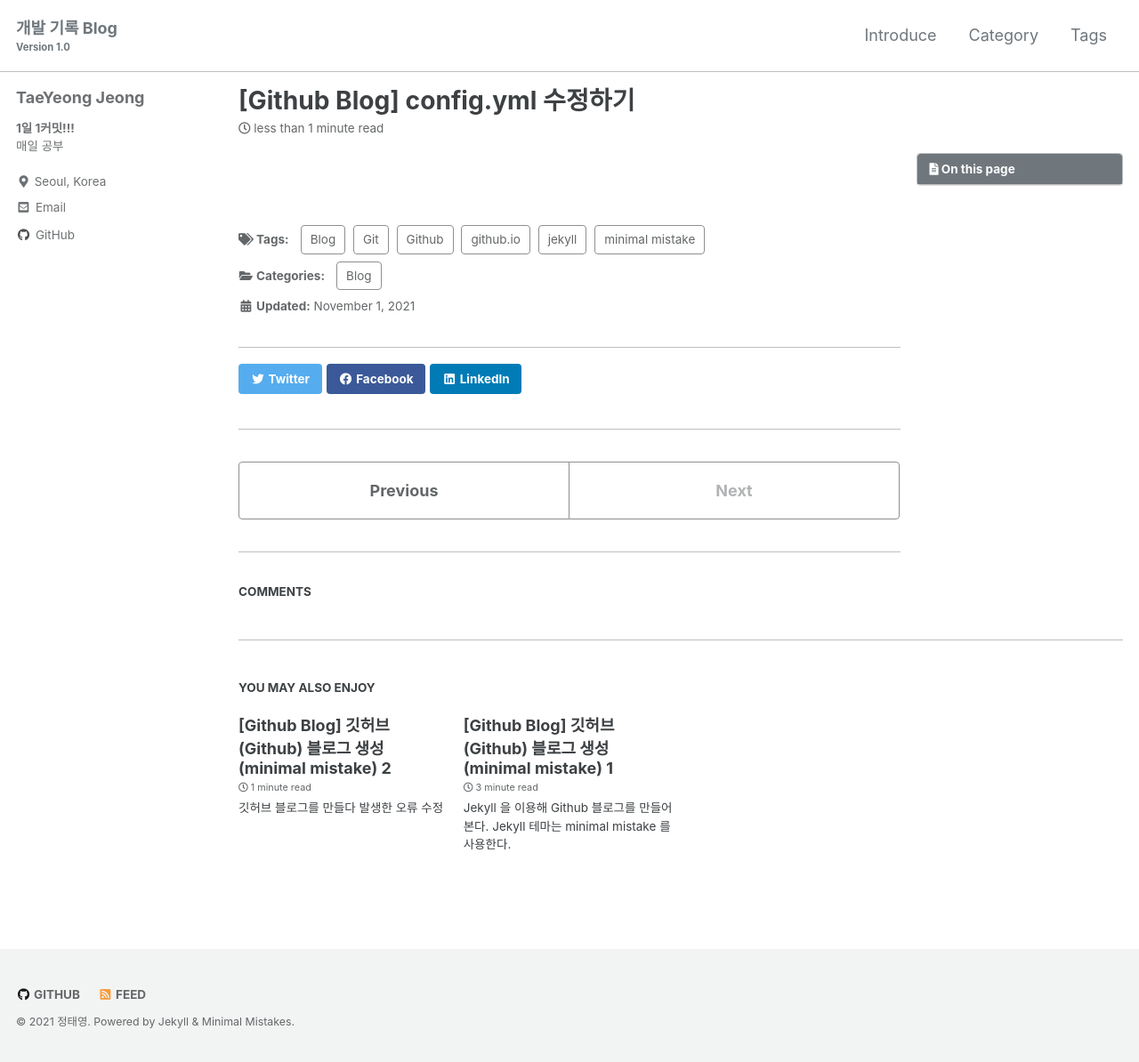
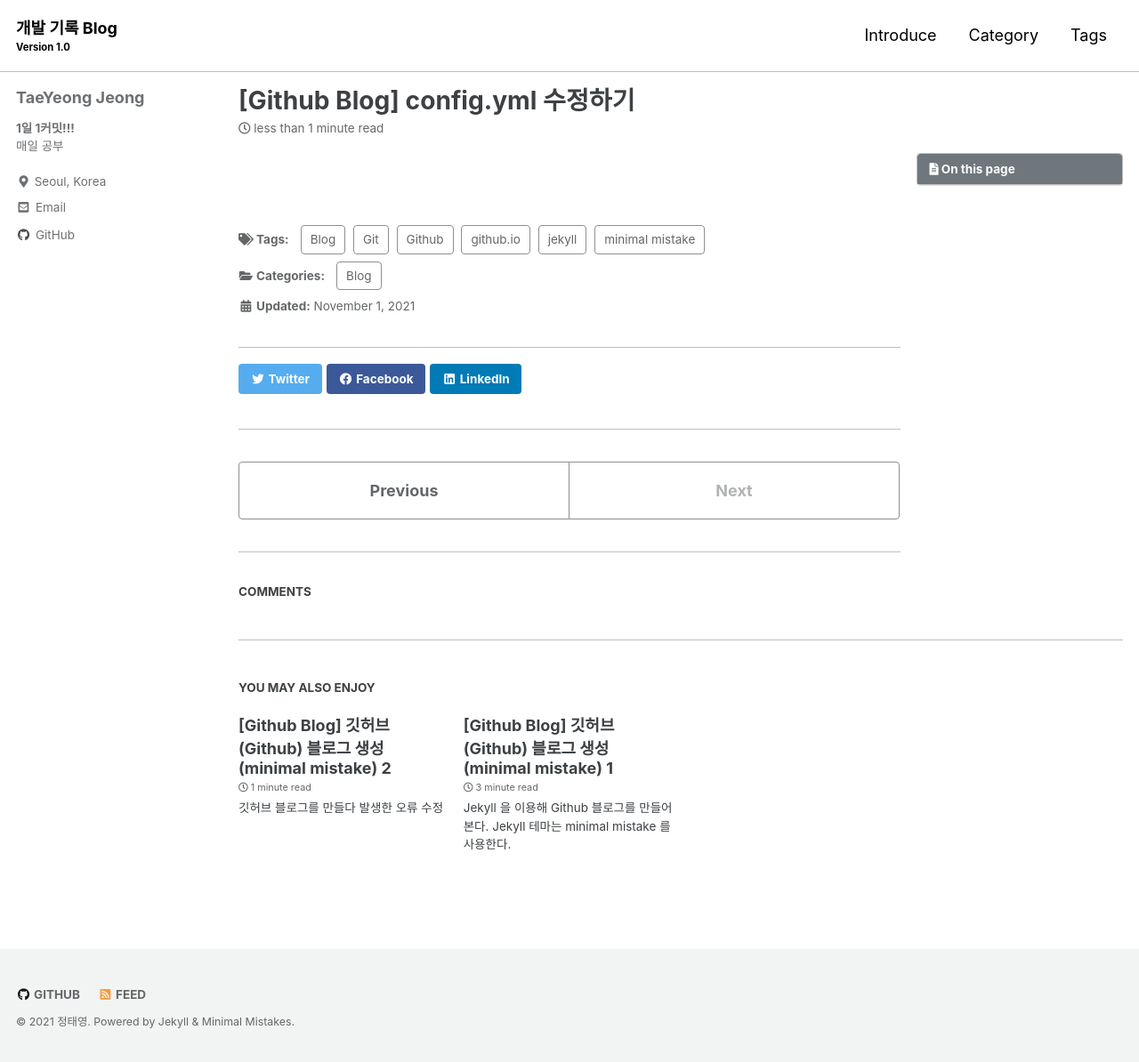
Before and after one commit to dev-taeyeong/test-blog, a Jekyll site: the page built from _posts/Github_Blog/2021-11-02-config.md, in a window 1280 px wide. Shown: the whole page at 89% size. Built offline with Jekyll 4.4.1, drawn with Linux system fonts in a browser that asks for light colours; cached includes are drawn as plain includes; comment, search, counter and statistics services are not loaded.

Commit message:
link black

```diff
--- a/_sass/minimal-mistakes/skins/_default.scss
+++ b/_sass/minimal-mistakes/skins/_default.scss
@@ -6,4 +6,4 @@
 
 /* Colors */
 $border-color: mix(#fff, black, 75%) !default;
-$link-color: black !default;
+$masthead-link-color: black !default;
```
